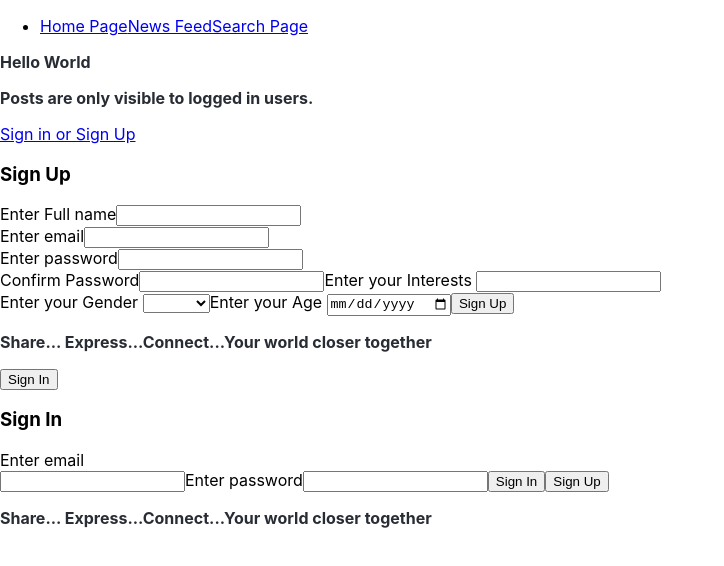
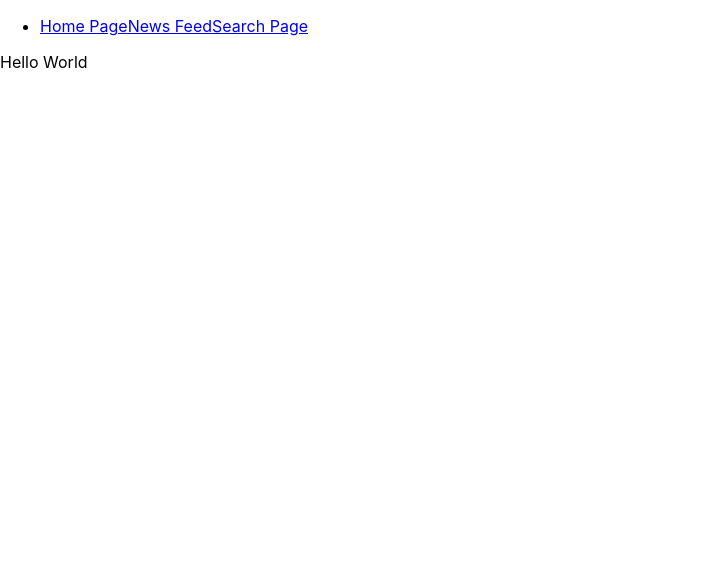
Before and after one commit to DeveloperAshutosh/osahd1, a React (Create React App) app: page / in a window 1280 px wide. Shown: the top 566 px of the page, without its empty margins (0-724 px from the left). Built offline with nearby package versions, Linux system fonts and the light colour scheme; no server answers.

Commit message:
move sign up and sign in to homepage

```diff
--- a/src/components/App.js
+++ b/src/components/App.js
@@ -1,17 +1,11 @@
 import React from "react";
 import "./App.css";
-import UnauthorizedUser from "./unauthorized-user/UnauthorizedUser";
-import SignIn from "./Sign-In/SignIn";
-import SignUp from "./sign-up/SignUp";
 
 class App extends React.Component {
   render() {
     return (
       <div>
         <p>Hello World</p>
-        <UnauthorizedUser />
-        <SignUp />
-        <SignIn />
       </div>
     );
   }
--- a/src/components/HomePage.js
+++ b/src/components/HomePage.js
@@ -1,18 +1,24 @@
 import React from "react";
-import "./App.css";
-import { connect } from 'react-redux';
+import SignIn from "./sign-in/SignIn";
+import SignUp from "./sign-up/SignUp";
+import { connect } from "react-redux";
 
 class HomePage extends React.Component {
   render() {
     return (
-            <div>
+      <>
         <h2>Home page</h2>
-                <button onClick={() => {
+        <button
+          onClick={() => {
             console.log("button clicked");
-                }}>Logout</button>
+          }}
+        >
+          Logout
+        </button>
 
-            </div>
-
+        <SignIn />
+        <SignUp />
+      </>
     );
   }
 }
@@ -23,5 +29,4 @@ function mapStateToProps(state) {
   };
 }
 
-
 export default connect(mapStateToProps)(HomePage);
```
Lines whose indentation alone changed are shown as unchanged.
